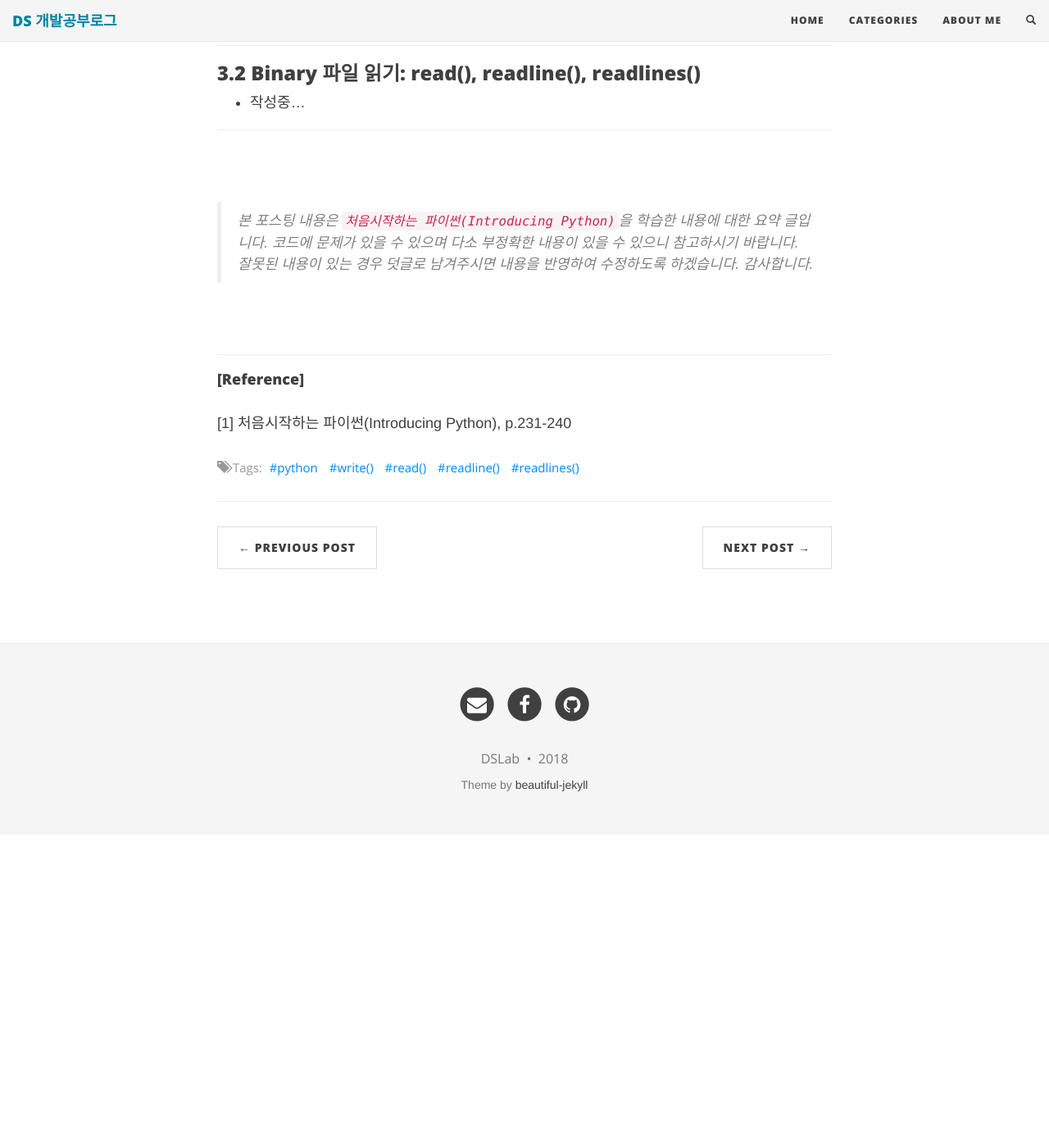
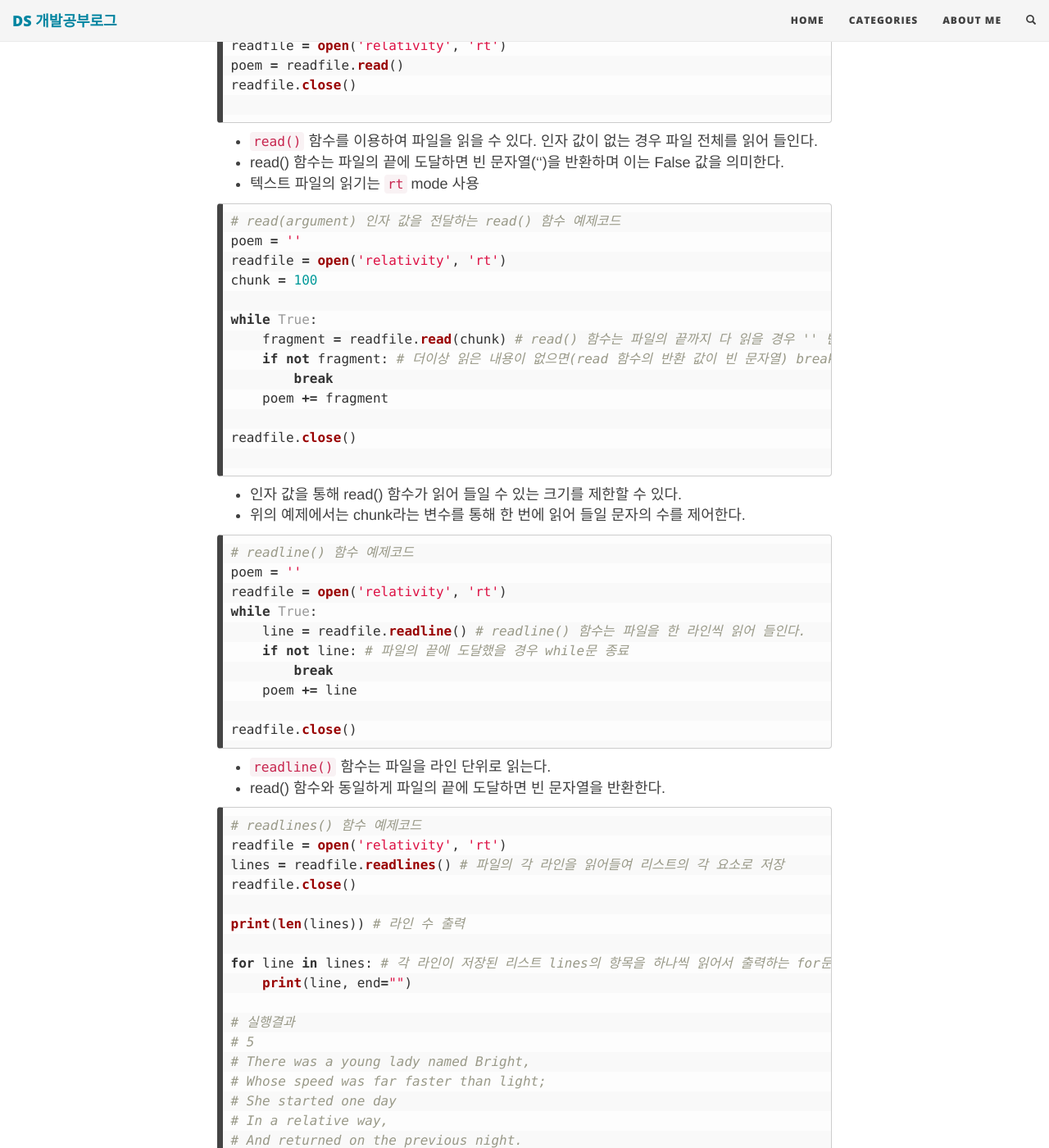
Before and after one commit to choidslab/choidslab.github.io, a Jekyll site: the page built from _posts/python/2018-10-24-python-dataio.md, in a window 1280 px wide and 1400 px high, scrolled down 2317 px. Shown: the whole window at 82% size. Built offline with Jekyll 4.4.1, drawn with Linux system fonts in a browser that asks for light colours; nearby versions of some CDN libraries; comment, search, counter and statistics services are not loaded; before the commit the page ends 3335 px from its top, so only the background shows below that; some of the changed text lies outside the part shown.

Commit message:
Added Python dataI/O contents

````diff
--- a/_posts/python/2018-10-24-python-dataio.md
+++ b/_posts/python/2018-10-24-python-dataio.md
@@ -102,12 +102,94 @@
 
 ---
 ### 3.1 Text 파일 읽기: read(), readline(), readlines()
-  - 작성중...
+
+```python
+# read() 함수 예제코드
+readfile = open('relativity', 'rt')
+poem = readfile.read()
+readfile.close()
+
+```
+
+  - `read()` 함수를 이용하여 파일을 읽을 수 있다. 인자 값이 없는 경우 파일 전체를 읽어 들인다.
+  - read() 함수는 파일의 끝에 도달하면 빈 문자열('')을 반환하며 이는 False 값을 의미한다.
+  - 텍스트 파일의 읽기는 `rt` mode 사용
+
+```python
+# read(argument) 인자 값을 전달하는 read() 함수 예제코드
+poem = ''
+readfile = open('relativity', 'rt')
+chunk = 100
+
+while True:
+    fragment = readfile.read(chunk) # read() 함수는 파일의 끝까지 다 읽을 경우 '' 빈 문자열을 반환
+    if not fragment: # 더이상 읽은 내용이 없으면(read 함수의 반환 값이 빈 문자열) break --> 빈 문자열은 False
+        break
+    poem += fragment
+
+readfile.close()
+
+```
+
+  - 인자 값을 통해 read() 함수가 읽어 들일 수 있는 크기를 제한할 수 있다.
+  - 위의 예제에서는 chunk라는 변수를 통해 한 번에 읽어 들일 문자의 수를 제어한다.
+
+```python
+# readline() 함수 예제코드
+poem = ''
+readfile = open('relativity', 'rt')
+while True:
+    line = readfile.readline() # readline() 함수는 파일을 한 라인씩 읽어 들인다.
+    if not line: # 파일의 끝에 도달했을 경우 while문 종료
+        break
+    poem += line
+
+readfile.close()
+```
+
+  - `readline()` 함수는 파일을 라인 단위로 읽는다.
+  - read() 함수와 동일하게 파일의 끝에 도달하면 빈 문자열을 반환한다.
+
+```python
+# readlines() 함수 예제코드
+readfile = open('relativity', 'rt')
+lines = readfile.readlines() # 파일의 각 라인을 읽어들여 리스트의 각 요소로 저장
+readfile.close()
+
+print(len(lines)) # 라인 수 출력
+
+for line in lines: # 각 라인이 저장된 리스트 lines의 항목을 하나씩 읽어서 출력하는 for문
+    print(line, end="")
+
+# 실행결과
+# 5
+# There was a young lady named Bright,
+# Whose speed was far faster than light;
+# She started one day
+# In a relative way,
+# And returned on the previous night.
+
+```
+
+  - `readlines()` 함수는 모든 라인을 읽은 뒤, 이를 리스트로 반환한다.
+  - 파일의 각 라인이 리스트의 각 요소 값으로 저장된다.
 
 ---
 
 ### 3.2 Binary 파일 읽기: read(), readline(), readlines()
-  - 작성중...
+
+```python
+# Binary 파일의 read() 함수 호출 예제코드
+readfile = open('bfile', 'rb') # rb 모드로 열기
+bdata = readfile.read()
+print(len(bdata))
+readfile.close()
+
+```
+
+  - 텍스트 파일에서의 read() 함수와 동작은 동일하다.
+  - 바이너리 파일의 읽기는 `rb` mode를 사용한다는 점에서 텍스트 파일 읽기와 차이가 있다.
+  - readline(), realines() 사용 방법도 텍스트 파일 읽기와 동일하다.
 
 ---
 
````
